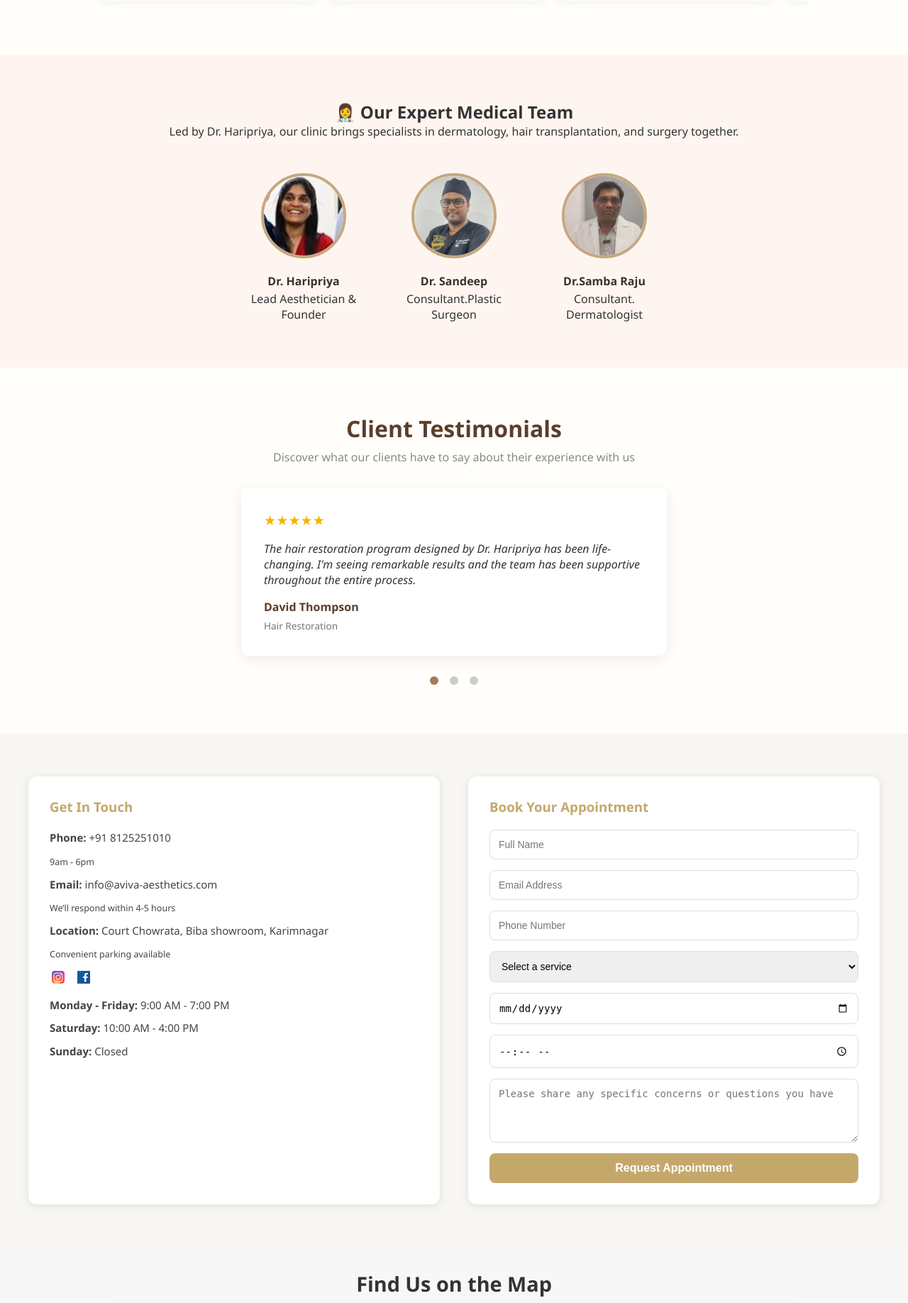
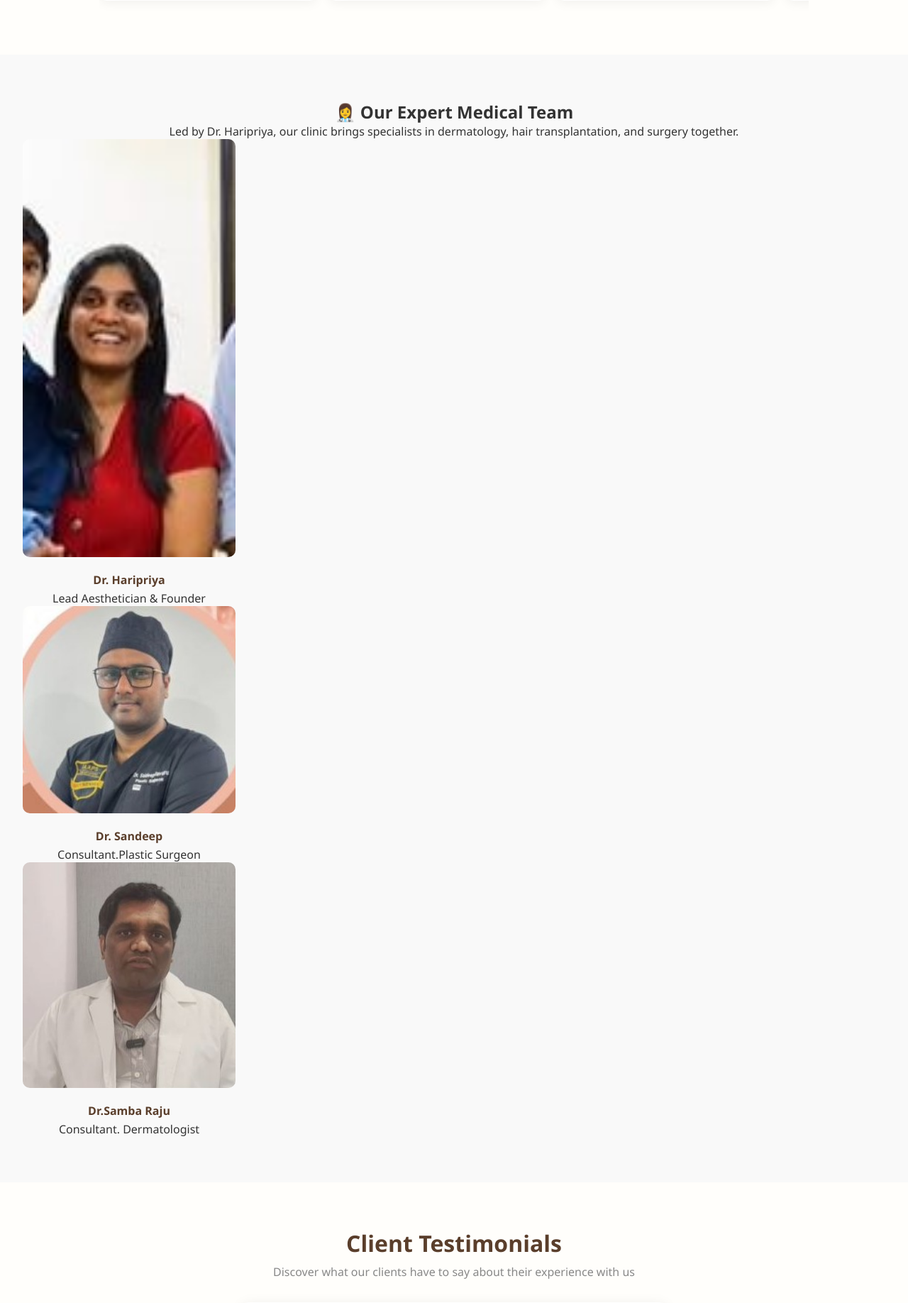
Before and after one commit to malllikrao/full_aviva, a Django app: page / in a window 1280 px wide. Shown: the part 3851-5687 px from the top of the page at 71% size. Run offline with Django 5.2, Linux system fonts and the light colour scheme.

Commit message:
Fix team image extensions

```diff
--- a/appointments/static/css/style.css
+++ b/appointments/static/css/style.css
@@ -449,31 +449,32 @@
 
 
 /* EXPERT TEAM STYLING */
- .team-cards {
-  margin-top: 3rem;
+.team-section {
+    padding: 4rem 2rem;
+    background-color: #f9f9f9;
+}
+
+.team-container {
     display: flex;
     justify-content: center;
     gap: 2rem;
     flex-wrap: wrap;
+    max-width: 1200px;
+    margin: 0 auto;
 }
 
 .team-member {
-  width: 180px;
+    flex: 1;
+    min-width: 250px;
+    max-width: 300px;
     text-align: center;
 }
 
 .team-member img {
-  width: 120px;
-  height: 120px;
-  object-fit: cover;
-  border-radius: 50%;
+    width: 100%;
+    height: auto;
+    border-radius: 10px;
     margin-bottom: 1rem;
-  border: 4px solid #c5a880;
-}
-
- .team-member h4 {
-  margin-bottom: 0.2rem;
-  color: #3d2f2f;
 }
 
 /* TESTINOMIALS CLIENT*/
--- a/appointments/templates/appointments/index.html
+++ b/appointments/templates/appointments/index.html
@@ -225,19 +225,19 @@
 
         <div class="team-cards">
             <div class="team-member">
-                <img src="{% static 'images/doc1.jpg' %}" alt="Dr. Haripriya">
+                <img src="{% static 'images/doc1.JPG' %}" alt="Dr. Haripriya">
                 <h4>Dr. Haripriya</h4>
                 <p>Lead Aesthetician & Founder</p>
             </div>
 
             <div class="team-member">
-                <img src="{% static 'images/doc2.jpg' %}" alt="Dr. Rahul Sharma">
+                <img src="{% static 'images/doc2.JPG' %}" alt="Dr. Sandeep">
                 <h4>Dr. Sandeep</h4>
                 <p>Consultant.Plastic Surgeon</p>
             </div>
 
             <div class="team-member">
-                <img src="{% static 'images/doc3.jpg' %}" alt="Dr. Priya Sharma">
+                <img src="{% static 'images/doc3.JPG' %}" alt="Dr. Samba Raju">
                 <h4>Dr.Samba Raju</h4>
                 <p>Consultant. Dermatologist</p>
             </div>
@@ -317,7 +317,7 @@
                     <a href="https://facebook.com/YOUR_PAGE" target="_blank">
                         <img src="{% static 'images/icons8-facebook-48.png' %}" alt="Facebook" style="width:24px;">
                     </a>
-                </p>
+                </p> <!-- Remove this extra closing p tag -->
             <p><strong>Monday - Friday:</strong> 9:00 AM - 7:00 PM</p>
             <p><strong>Saturday:</strong> 10:00 AM - 4:00 PM</p>
             <p><strong>Sunday:</strong> Closed</p>
@@ -366,7 +366,7 @@
                             },
                             credentials: 'include',
                             body: JSON.stringify(formData)
-                        })
+                        }) // Remove extra comma and parenthesis
                             .then(response => {
                                 console.log('Response received:', response);
                                 if (!response.ok) {
@@ -383,7 +383,7 @@
                             })
                             .catch(error => {
                                 console.error('Error:', error);
-                                alert('Failed to send appointment request. Please try again.');
+                                alert(error.message || 'Failed to send appointment request. Please try again.');
                             });
                     });
 
@@ -410,23 +410,23 @@
 <div class="appointment-box">
     <h3>Book Your Appointment</h3>
 
-<form id="appointmentForm" action="http://127.0.0.1:8000/book/" method="POST">
-{% csrf_token %}
-<input type="text" placeholder="Full Name" name="name" required>
-<input type="email" placeholder="Email Address" name="email" required>
-<input type="tel" placeholder="Phone Number" name="phone" required>
-<select name="service" required>
-<option value="">Select a service</option>
-<option>Skin Consultation</option>
-<option>Laser Treatment</option>
-<option>Hair Therapy</option>
-<option>Dental Services</option>
-</select>
-<input type="date" name="date" required>
-<input type="time" name="time" required>
-<textarea rows="4" placeholder="Please share any specific concerns or questions you have" name="message"></textarea>
-<button type="submit">Request Appointment</button>
-</form>
+<style>
+.dropdown-footer {
+    position: relative;
+}
+.dropdown-content-footer {
+    display: none;
+    position: absolute;
+    background-color: #ffffff;
+    min-width: 220px;
+    box-shadow: 0px 8px 16px 0px rgba(0,0,0,0.2);
+    z-index: 1;
+}
+.dropdown-footer:hover .dropdown-content-footer {
+    display: block;
+}
+</style>
+
 </div>
 
 </section>
@@ -452,10 +452,12 @@
   <div class="map-container">
     <h2 class="map-heading">Find Us on the Map</h2>
     <iframe
-      src="https://www.google.com/maps/embed?pb=!1m18!1m12!1m3!1d3793.070379339956!2d79.124735!3d18.4437216!2m3!1f0!2f0!3f0!3m2!1i1024!2i768!4f13.1!3m3!1m2!1s0x3bccd9d22ce0a7d9%3A0x20f8b528ba87129a!2sDr%20Haripriya%20Aviva%20Aesthetics!5e0!3m2!1sen!2sin!4v1714716557682!5m2!1sen!2sin"
-      allowfullscreen=""
-      loading="lazy"
-      referrerpolicy="no-referrer-when-downgrade">
+        width="100%"
+        height="450"
+        src="https://www.google.com/maps/embed?pb=!1m18!1m12!1m3!1d3793.070379339956!2d79.124735!3d18.4437216!2m3!1f0!2f0!3f0!3m2!1i1024!2i768!4f13.1!3m3!1m2!1s0x3bccd9d22ce0a7d9%3A0x20f8b528ba87129a!2sDr%20Haripriya%20Aviva%20Aesthetics!5e0!3m2!1sen!2sin!4v1714716557682!5m2!1sen!2sin"
+        allowfullscreen=""
+        loading="lazy"
+        referrerpolicy="no-referrer-when-downgrade">
     </iframe>
     <p class="map-link">
       <a href="https://goo.gl/maps/vkN8GExLtqP2" target="_blank">Open in Google Maps</a>
```
Also changed, not shown: 1 other file. Lines whose indentation alone changed are shown as unchanged.
